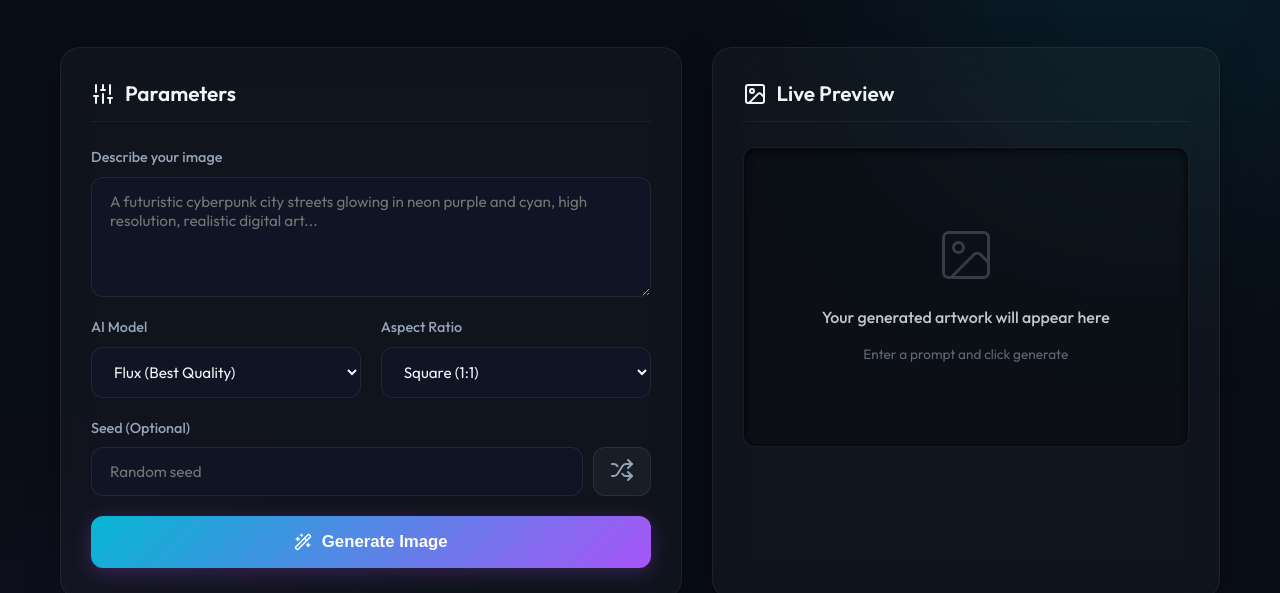
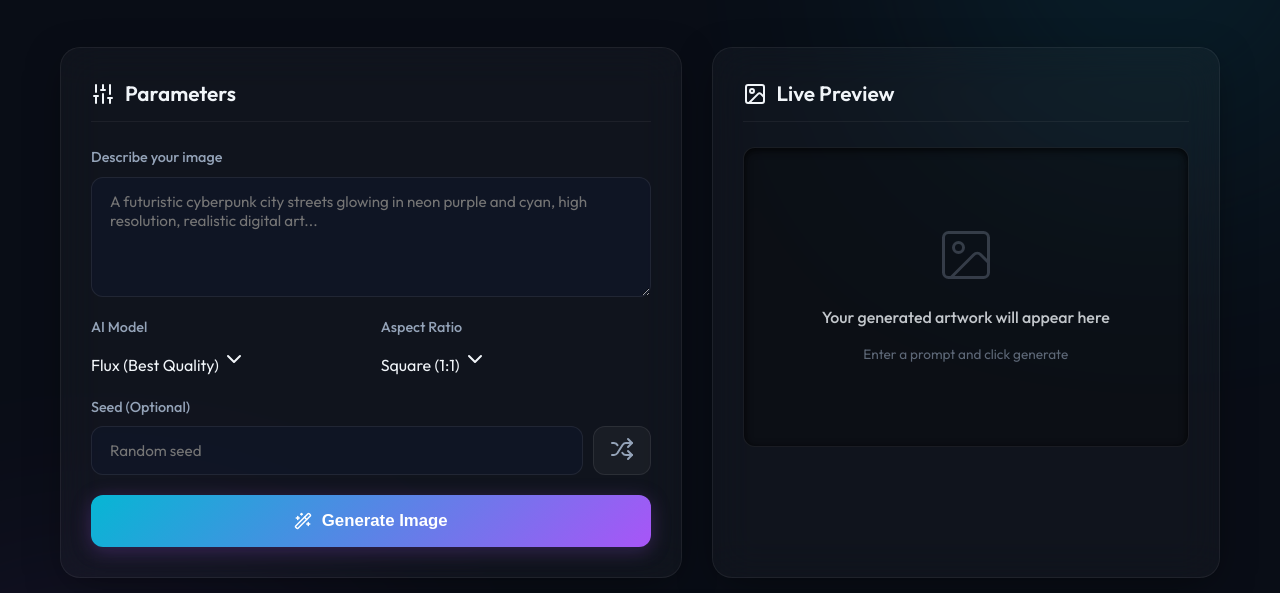
Before and after one commit to Ziploot/free-ai-image-generator, a plain HTML site: page index.html in a window 1280 px wide. Shown: the part 132-725 px from the top of the page. Drawn offline with nearby package versions, Linux system fonts and the light colour scheme.

Commit message:
Add index.html source file

```diff
--- a/index.html
+++ b/index.html
@@ -40,23 +40,37 @@
 
         <div class="grid-controls">
           <div class="input-group">
-            <label for="model">AI Model</label>
-            <select id="model">
-              <option value="flux" selected>Flux (Best Quality)</option>
-              <option value="flux-realism">Flux Realism (Photo-Real)</option>
-              <option value="turbo">Turbo (Ultra Fast)</option>
-              <option value="anime">Anime Style</option>
-              <option value="3d-model">3D Render</option>
-            </select>
+            <label>AI Model</label>
+            <div class="custom-select" id="model-select">
+              <div class="select-trigger">
+                <span class="selected-value">Flux (Best Quality)</span>
+                <i data-lucide="chevron-down" class="select-arrow"></i>
+              </div>
+              <div class="select-options hidden">
+                <div class="select-option selected" data-value="flux">Flux (Best Quality)</div>
+                <div class="select-option" data-value="flux-realism">Flux Realism (Photo-Real)</div>
+                <div class="select-option" data-value="turbo">Turbo (Ultra Fast)</div>
+                <div class="select-option" data-value="anime">Anime Style</div>
+                <div class="select-option" data-value="3d-model">3D Render</div>
+              </div>
+              <input type="hidden" id="model" value="flux" />
+            </div>
           </div>
 
           <div class="input-group">
-            <label for="aspect-ratio">Aspect Ratio</label>
-            <select id="aspect-ratio">
-              <option value="1:1" selected>Square (1:1)</option>
-              <option value="16:9">Landscape (16:9)</option>
-              <option value="9:16">Portrait (9:16)</option>
-            </select>
+            <label>Aspect Ratio</label>
+            <div class="custom-select" id="ratio-select">
+              <div class="select-trigger">
+                <span class="selected-value">Square (1:1)</span>
+                <i data-lucide="chevron-down" class="select-arrow"></i>
+              </div>
+              <div class="select-options hidden">
+                <div class="select-option selected" data-value="1:1">Square (1:1)</div>
+                <div class="select-option" data-value="16:9">Landscape (16:9)</div>
+                <div class="select-option" data-value="9:16">Portrait (9:16)</div>
+              </div>
+              <input type="hidden" id="aspect-ratio" value="1:1" />
+            </div>
           </div>
         </div>
 
```
